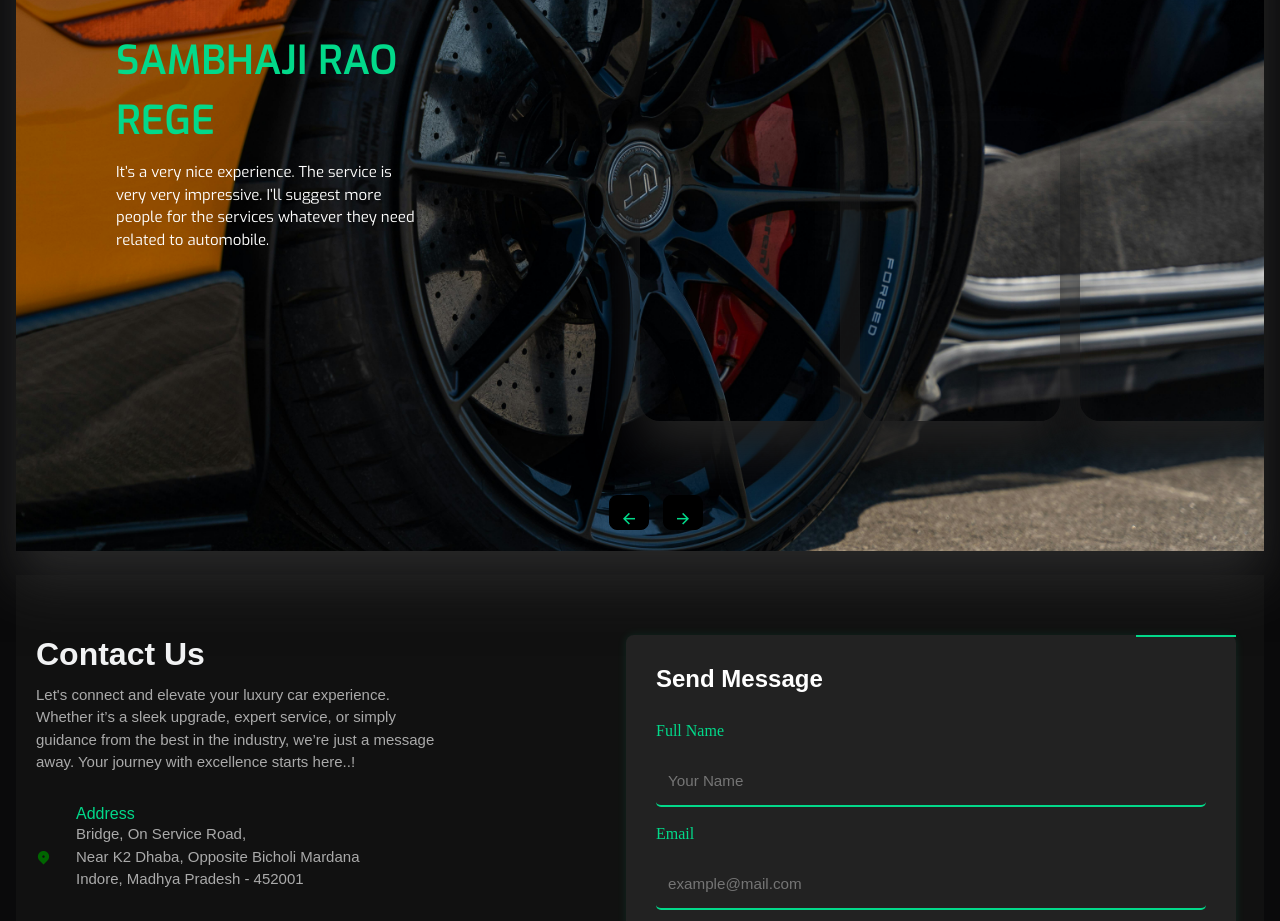
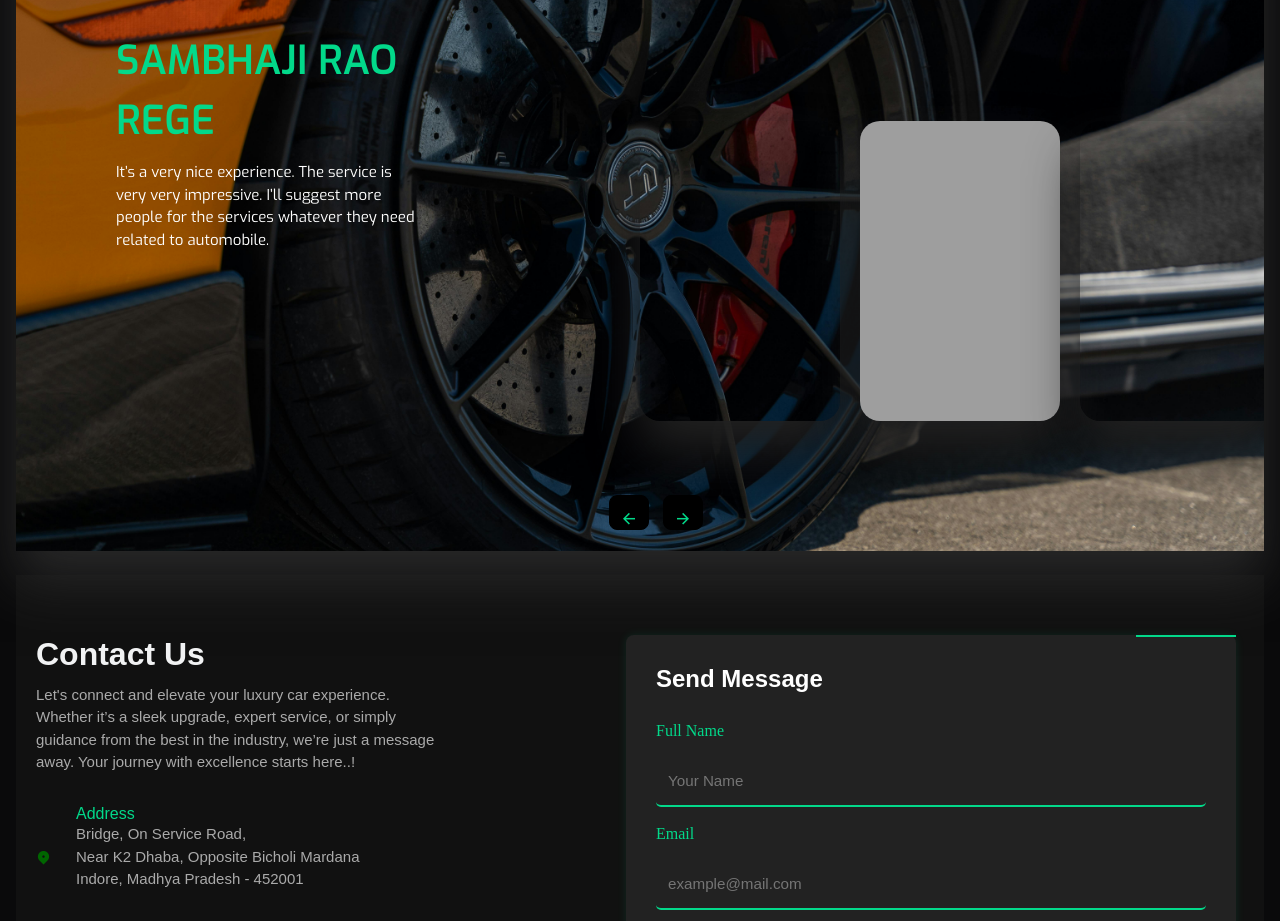
Before and after one commit to Shivaxsh/AutoJustice, a plain HTML site: page index.html in a window 1280 px wide. Shown: the part 3980-4901 px from the top of the page. Drawn offline with nearby package versions, Linux system fonts and the light colour scheme; the site is published under a folder, as on GitHub Pages, so addresses that start at the root find nothing; a script that the page names is missing.

Commit message:
Update index.html

```diff
--- a/index.html
+++ b/index.html
@@ -400,7 +400,7 @@
                             <div class="des">AutoJustice is amazing! Had a small accident with my BMW 320D on my way back from Ujjain. These guys fixed the bumper, headlight, and even painted it perfectly. Super affordable, no hidden costs, and totally stress-free. Best place for luxury car repairs in Indore!</div>
                         </div>
                     </div>
-                    <div class="item" style="background-image: url(/Interior1.jpg);">
+                    <div class="item" style="background-image: url(Interior1.jpg);">
                         <div class="content">
                             <div class="name">PARVEZ PATHAN</div>
                             <div class="des">AutoJustice brings the same level of professionalism, precision, and customer-centric service you’d expect from a top-tier company dealership. Having seen their dedication firsthand, I can confidently say their team is well-trained, certified, and deeply committed to delivering excellence.</div>
```
